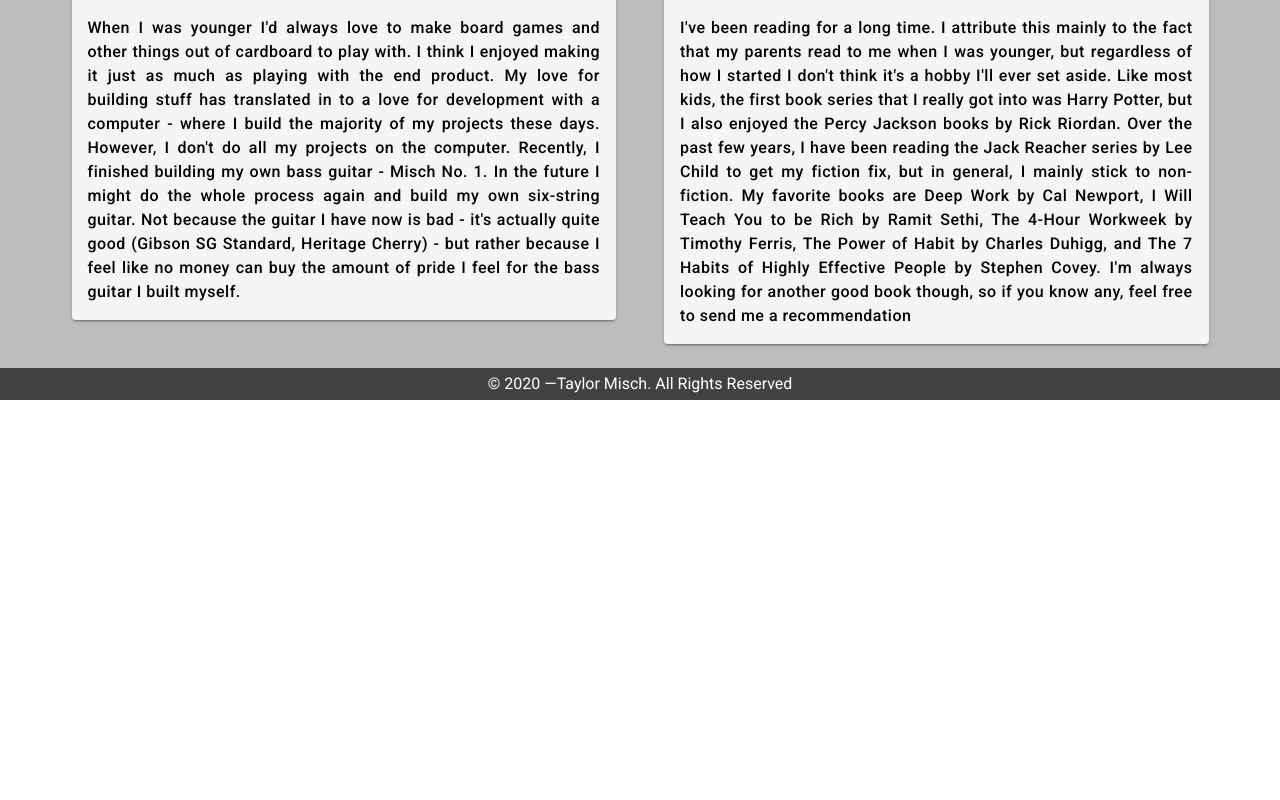
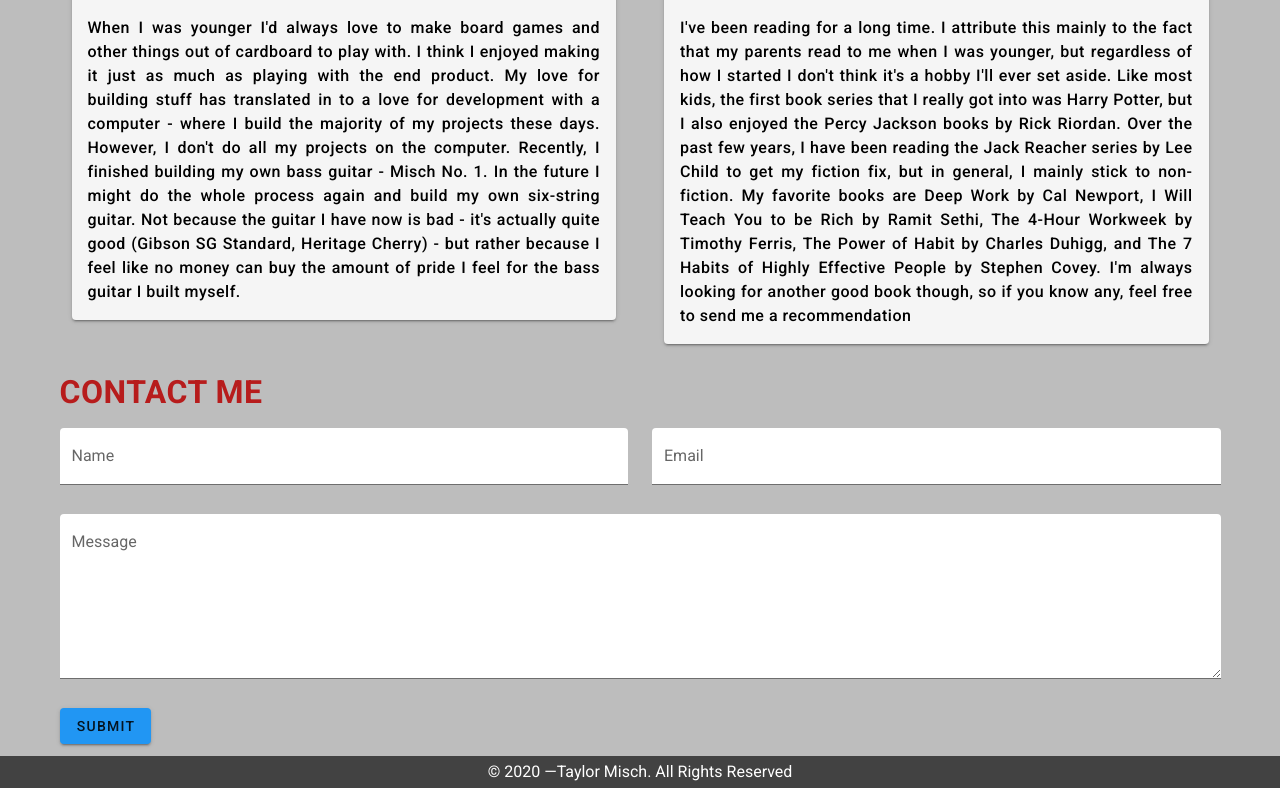
Before and after one commit to taylor-misch/portfolio-website, a Vue app: page / in a window 1280 px wide. Shown: the part 3243-4043 px from the top of the page. Before the commit the page ends 3655 px from the top, so only its background shows below. Built offline with nearby package versions, Linux system fonts and the light colour scheme.

Commit message:
Stubbed out basic contact form

```diff
--- a/src/App.vue
+++ b/src/App.vue
@@ -7,6 +7,7 @@
       <Experience />
       <Projects />
       <Interests />
+      <Contact />
     </v-main>
     <Footer />
   </v-app>
@@ -19,6 +20,7 @@
 import Experience from "./components/Experience";
 import Projects from "./components/Projects";
 import Interests from "./components/Interests";
+import Contact from "./components/Contact";
 import Footer from "./components/layout/Footer";
 
 export default {
@@ -28,6 +30,7 @@
     Experience,
     Projects,
     Interests,
+    Contact,
     NavBar,
     Footer,
   },
--- a/src/components/Contact.vue
+++ b/src/components/Contact.vue
@@ -1,56 +1,43 @@
 <template>
-  <Module id="contact">
-    <v-container>
+  <Module id="contact" title="Contact Me">
+    <v-form>
       <v-row class="justify-center">
-        <v-col cols="2" md="1" v-for="icon in icons" :key="icon.url">
-          <a :href="icon.url">
-            <v-icon large :color="icon.color" :class="icon.class">{{
-              icon.text
-            }}</v-icon>
-          </a>
+        <v-col cols="12" md="6">
+          <v-text-field
+            filled
+            background-color="white"
+            label="Name"
+            placeholder="John Doe"
+          ></v-text-field>
+        </v-col>
+        <v-col cols="12" md="6">
+          <v-text-field
+            filled
+            background-color="white"
+            label="Email"
+            placeholder="johndoe@gmail.com"
+          ></v-text-field>
         </v-col>
       </v-row>
-    </v-container>
+      <v-textarea
+        filled
+        background-color="white"
+        label="Message"
+        placeholder="Hey Taylor, love the website!"
+      ></v-textarea>
+      <v-btn color="blue">Submit</v-btn>
+    </v-form>
   </Module>
 </template>
 
 <script>
-// TODO - update contact component to be a form, this component will have to be named something else
-// TODO - check to see if the contact component is even used
 import Module from "@/components/layout/Module";
 export default {
   components: {
     Module,
   },
-  data() {
-    return {
-      icons: [
-        {
-          url: "https://linkedin.com/in/taylor-misch",
-          class: "fab fa-linkedin fa-2x",
-          text: "linkedin-box",
-          color: "blue lighten-1",
-        },
-        {
-          url: "https://github.com/taylor-misch",
-          class: "fab fa-github",
-          text: "github-box",
-          color: "amber lighten-1",
-        },
-        {
-          url: "mailto:taylormisch@gmail.com",
-          class: "",
-          text: "email",
-          color: "red lighten-1",
-        },
-      ],
-    };
-  },
+  data() {},
 };
 </script>
 
-<style scoped>
-a {
-  text-decoration: none;
-}
-</style>
+<style scoped></style>
--- a/src/components/TechProjectDialogCard.vue
+++ b/src/components/TechProjectDialogCard.vue
@@ -40,8 +40,8 @@
           <v-col
             :class="$vuetify.breakpoint.smAndDown ? 'text-center' : ''"
             class="text-h5 font-weight-bold red--text text--darken-4"
-            >Links:</v-col
-          >
+            >Links:
+          </v-col>
           <v-col
             :class="$vuetify.breakpoint.smAndDown ? 'justify-center' : ''"
             class="d-flex flex-row flex-wrap"
```
